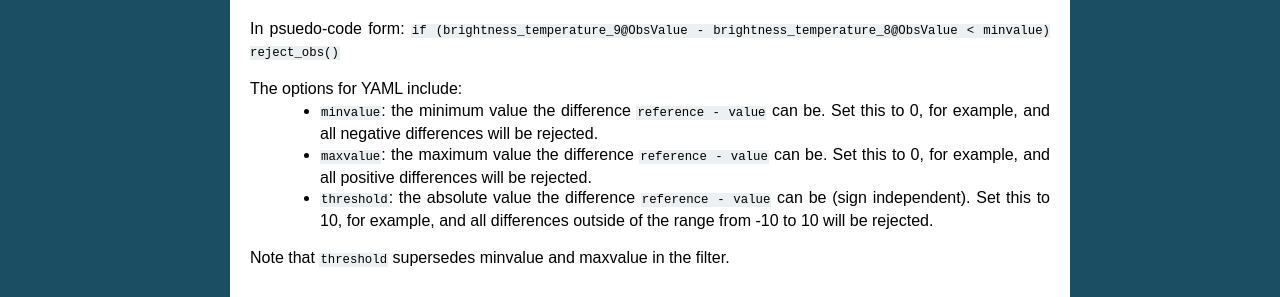
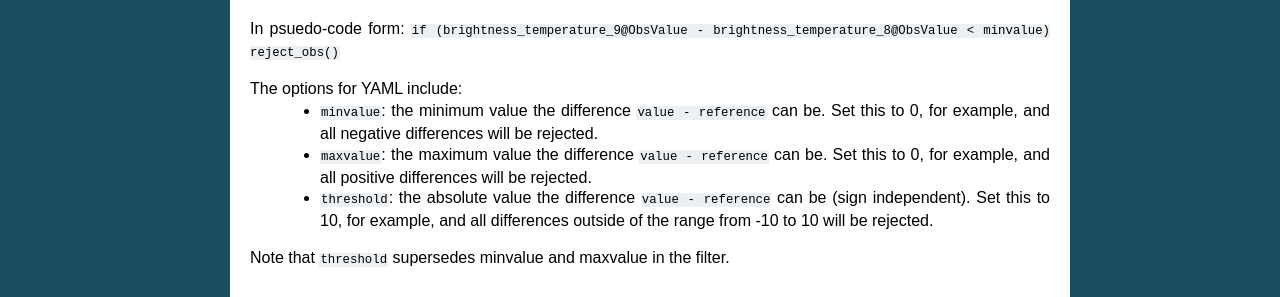
Before and after one commit to JCSDA/jedi-docs, a Sphinx documentation site: the page built from docs/jedi-components/ufo/qcfilters.rst, in a window 1280 px wide and 900 px high, scrolled down 3060 px. Shown: the part 521-818 px from the top of the window. Built offline with Sphinx 7.4.7, drawn with Linux system fonts in a browser that asks for light colours.

```diff
--- a/docs/jedi-components/ufo/qcfilters.rst
+++ b/docs/jedi-components/ufo/qcfilters.rst
@@ -205,7 +205,7 @@ In psuedo-code form:
 :code:`if (brightness_temperature_9@ObsValue - brightness_temperature_8@ObsValue < minvalue) reject_obs()`
 
 The options for YAML include:
- - :code:`minvalue`: the minimum value the difference :code:`reference - value` can be. Set this to 0, for example, and all negative differences will be rejected.
- - :code:`maxvalue`: the maximum value the difference :code:`reference - value` can be. Set this to 0, for example, and all positive differences will be rejected.
- - :code:`threshold`: the absolute value the difference :code:`reference - value` can be (sign independent). Set this to 10, for example, and all differences outside of the range from -10 to 10 will be rejected.
+ - :code:`minvalue`: the minimum value the difference :code:`value - reference` can be. Set this to 0, for example, and all negative differences will be rejected.
+ - :code:`maxvalue`: the maximum value the difference :code:`value - reference` can be. Set this to 0, for example, and all positive differences will be rejected.
+ - :code:`threshold`: the absolute value the difference :code:`value - reference` can be (sign independent). Set this to 10, for example, and all differences outside of the range from -10 to 10 will be rejected.
 Note that :code:`threshold` supersedes minvalue and maxvalue in the filter.
```
